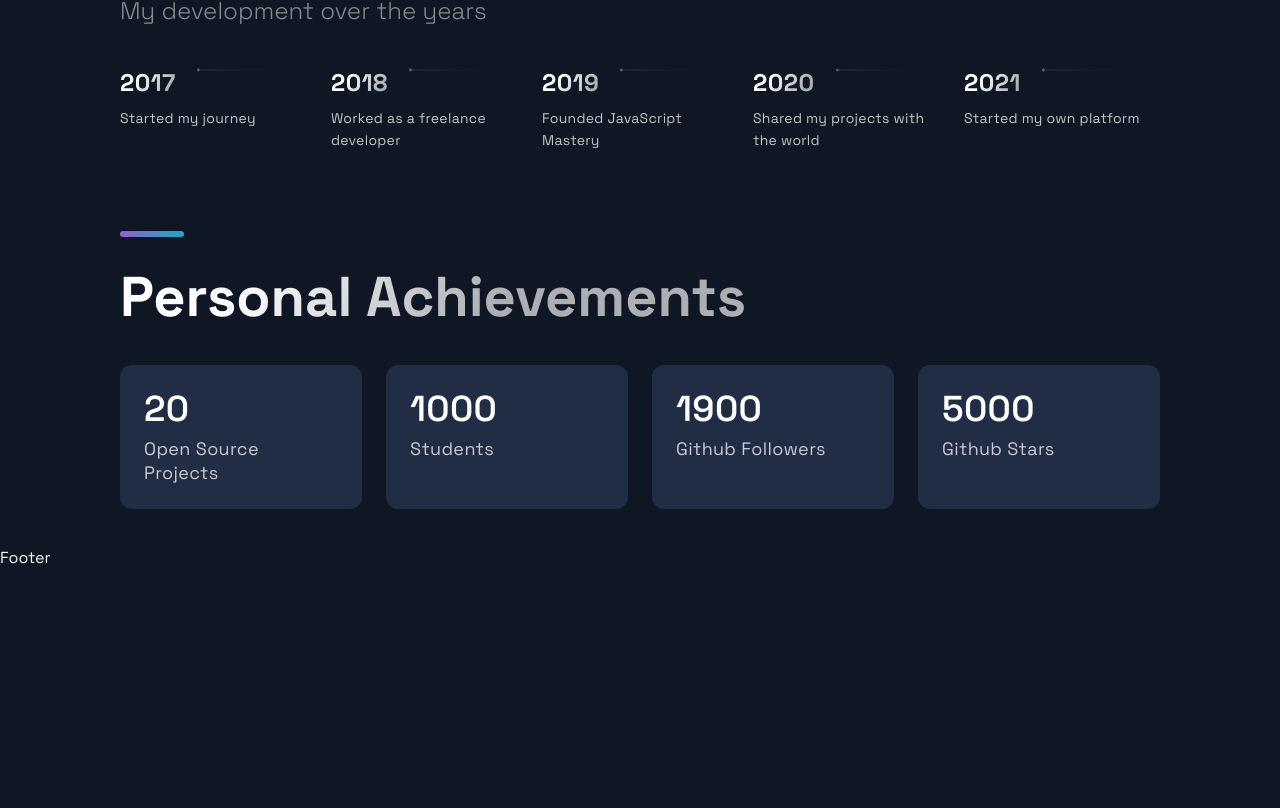
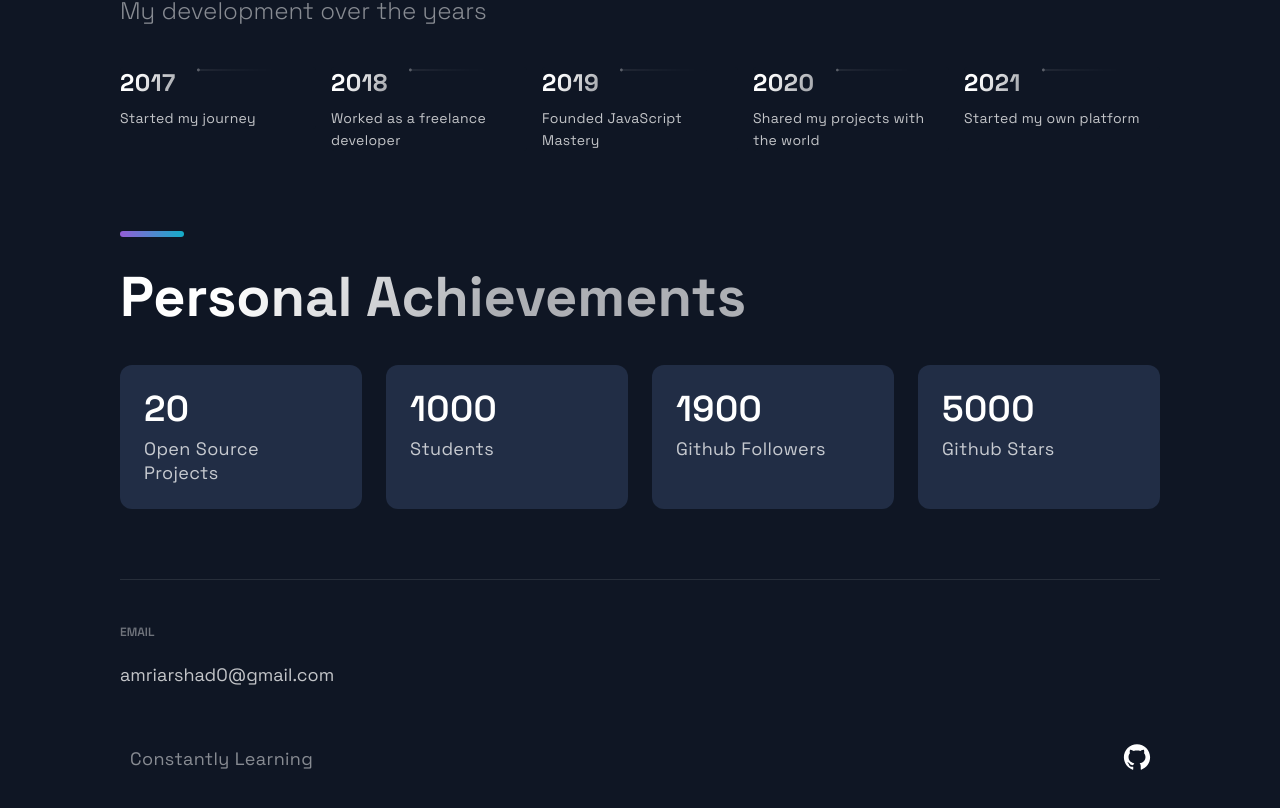
Before and after one commit to AmriArshad/amriarshad.github.io, a Next.js app: page / in a window 1280 px wide. Shown: the part 2699-3507 px from the top of the page. Before the commit the page ends 3267 px from the top, so only its background shows below. Built offline with nearby package versions, Linux system fonts and the light colour scheme.

Commit message:
added footer

```diff
--- a/src/components/Footer/Footer.js
+++ b/src/components/Footer/Footer.js
@@ -6,9 +6,24 @@
 
 const Footer = () => {
   return (
-    <div>
-      Footer
-    </div>
+    <FooterWrapper>
+      <LinkList>
+        <LinkColumn>
+          <LinkTitle>Email</LinkTitle>
+          <LinkItem href="mailto:amriarshad0@gmail.com">amriarshad0@gmail.com</LinkItem>
+        </LinkColumn>
+      </LinkList>
+      <SocialIconsContainer>
+        <CompanyContainer>
+          <Slogan>Constantly Learning</Slogan>
+        </CompanyContainer>
+        <SocialContainer>
+          <SocialIcons href="https://github.com/AmriArshad">
+            <AiFillGithub size="3rem" />
+          </SocialIcons>
+        </SocialContainer>
+      </SocialIconsContainer>
+    </FooterWrapper>
   );
 };
 
```
